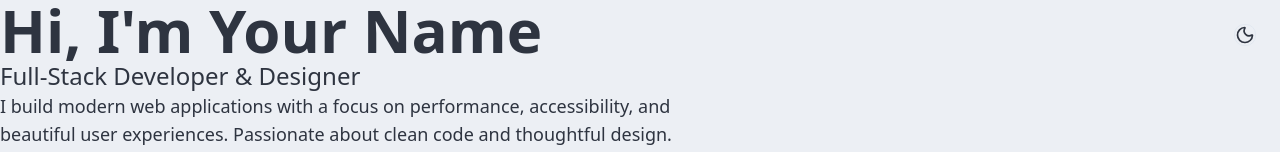
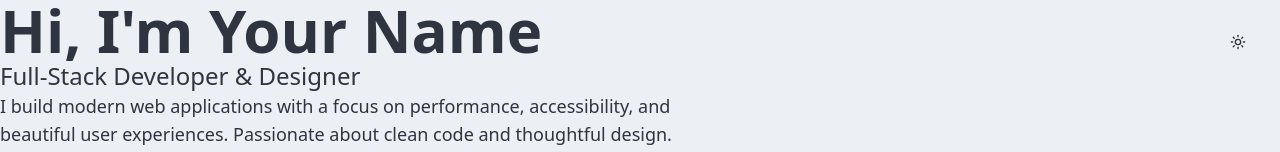
Before and after one commit to Lucas-CSilva/portfolio, a Next.js app: page / in a window 1280 px wide. Shown: the top 152 px of the page. Built offline with nearby package versions, Linux system fonts and the light colour scheme.

Commit message:
feature: improve theme toggle and transition animations

```diff
--- a/src/app/globals.css
+++ b/src/app/globals.css
@@ -151,13 +151,6 @@ body {
   border-radius: 4px;
 }
 
-/* Smooth transitions for theme changes */
-* {
-  transition-property: background-color, color, border-color;
-  transition-duration: 300ms;
-  transition-timing-function: ease;
-}
-
 /* Disable transitions on page load */
 html.no-transitions * {
   transition: none !important;
--- a/src/components/projects/ProjectCard.tsx
+++ b/src/components/projects/ProjectCard.tsx
@@ -10,7 +10,7 @@ import {
 
 export function ProjectCard(project: Project) {
   return (
-    <Card className="h-full flex flex-col hover:shadow-md transition-all duration-300 hover:-translate-y-1 border-muted/60">
+    <Card className="h-full flex flex-col hover:shadow-md transition-all hover:-translate-y-1 border-muted/60">
       <CardHeader>
         <div className="flex justify-between items-start gap-4">
           <CardTitle className="text-xl font-bold text-foreground">
--- a/src/components/theme/ThemeToggle.tsx
+++ b/src/components/theme/ThemeToggle.tsx
@@ -3,42 +3,39 @@
 import { useTheme } from 'next-themes';
 import { useEffect, useState } from 'react';
 import { Sun, Moon } from 'lucide-react';
+import { Button } from '@/components/ui/button';
 
 export function ThemeToggle() {
   const { theme, setTheme } = useTheme();
   const [mounted, setMounted] = useState(false);
 
-  // Avoid hydration mismatch
   useEffect(() => {
-    setMounted(true);
+    // Schedule the state update to avoid cascading renders
+    const timer = setTimeout(() => setMounted(true), 0);
+    return () => clearTimeout(timer);
   }, []);
 
   if (!mounted) {
+    // Skeleton de carregamento simples mantendo o tamanho exato do botão final
     return (
-      <button
-        className="p-2 rounded-lg bg-app-surface border border-border-default"
-        aria-label="Toggle theme"
-        disabled
-      >
-        <div className="w-5 h-5" />
-      </button>
+      <Button variant="ghost" size="icon" disabled className="opacity-50">
+        <span className="sr-only">Carregando tema</span>
+      </Button>
     );
   }
 
   const isDark = theme === 'dark';
 
   return (
-    <button
+    <Button
+      variant="ghost"
+      size="icon"
       onClick={() => setTheme(isDark ? 'light' : 'dark')}
-      className="p-2 rounded-lg bg-app-surface hover:bg-app-elevated border border-border-default transition-colors"
-      aria-label={`Switch to ${isDark ? 'light' : 'dark'} theme`}
-      aria-pressed={isDark}
+      aria-label={`Alternar para tema ${isDark ? 'claro' : 'escuro'}`}
+      className="rounded-full" // Opcional: arredondado combina bem com ícones isolados
     >
-      {isDark ? (
-        <Sun className="w-5 h-5 text-accent-primary" />
-      ) : (
-        <Moon className="w-5 h-5 text-accent-primary" />
-      )}
-    </button>
+      <Sun className="h-[1.2rem] w-[1.2rem] rotate-0 scale-100 transition-all dark:-rotate-90 dark:scale-0" />
+      <Moon className="absolute h-[1.2rem] w-[1.2rem] rotate-90 scale-0 transition-all dark:rotate-0 dark:scale-100" />
+    </Button>
   );
 }
--- a/src/components/ui/EmptyState.tsx
+++ b/src/components/ui/EmptyState.tsx
@@ -1,14 +1,21 @@
+import { FolderSearch } from 'lucide-react';
+
 interface EmptyStateProps {
   message: string;
 }
 
 export function EmptyState({ message }: EmptyStateProps) {
   return (
-    <div className="flex flex-col items-center justify-center py-16 px-6">
-      <div className="text-center max-w-md">
-        <p className="text-xl text-text-secondary mb-4">{message}</p>
-        <p className="text-text-muted">
-          Try selecting a different technology or clear the filter to see all projects.
+    <div className="flex flex-col items-center justify-center py-20 px-6 animate-in fade-in zoom-in-95 duration-500">
+      <div className="bg-muted/50 p-4 rounded-full mb-4">
+        <FolderSearch className="w-8 h-8 text-muted-foreground" />
+      </div>
+      <div className="text-center max-w-sm space-y-2">
+        <h3 className="text-lg font-semibold text-foreground">
+          {message}
+        </h3>
+        <p className="text-sm text-muted-foreground leading-relaxed">
+          Tente selecionar uma tecnologia diferente ou limpe os filtros para visualizar todos os projetos.
         </p>
       </div>
     </div>
--- a/src/components/ui/TechBadge.tsx
+++ b/src/components/ui/TechBadge.tsx
@@ -12,7 +12,7 @@ export function TechBadge({ technology, active = false, onClick }: TechBadgeProp
     <Badge
       variant={active ? "default" : "secondary"}
       className={cn(
-        "transition-all duration-300 font-mono text-xs tracking-wide",
+        "transition-all font-mono text-xs tracking-wide",
         onClick && "cursor-pointer hover:opacity-80",
         !active && "bg-secondary/50 text-secondary-foreground hover:bg-secondary"
       )}
```
